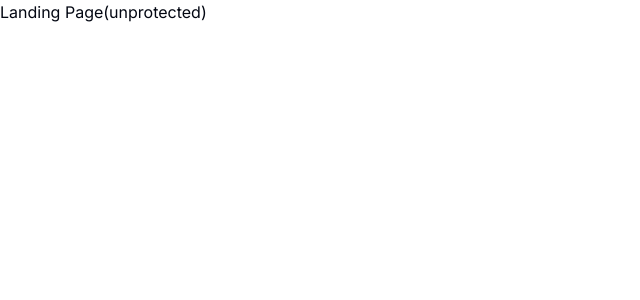
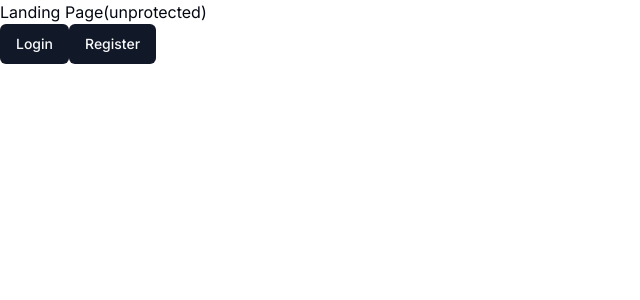
Before and after one commit to Danieldo1/chatter-box-ai, a Next.js app: page / in a window 1280 px wide. Shown: the top 300 px of the page, without its empty margins (0-640 px from the left). Built offline with nearby package versions, Linux system fonts and the light colour scheme.

Commit message:
Set up Clerk

```diff
--- a/app/(auth)/layout.tsx
+++ b/app/(auth)/layout.tsx
@@ -9,3 +9,4 @@
    </div>
     )
   }
+  export default AuthLayout
--- a/app/(dashboard)/(routes)/dashboard/page.tsx
+++ b/app/(dashboard)/(routes)/dashboard/page.tsx
@@ -1,9 +1,11 @@
+import { UserButton } from "@clerk/nextjs";
 
 
 export default function Dashboard() {
   return (
-    <main className="">
+    <div className="">
      <p className="text-xl text-red-500">Hello</p>
-    </main>
+     <UserButton afterSignOutUrl="/" />
+    </div>
   )
 }
--- a/app/(landing)/page.tsx
+++ b/app/(landing)/page.tsx
@@ -1,7 +1,18 @@
+import { Button } from "@/components/ui/button"
+import Link from "next/link"
+
 const LandingPage = () => {
     return (
         <div>
-            <h1>Landing Page(unprotected)</h1>
+            Landing Page(unprotected)
+            <div>
+                <Link href="/sign-in">
+                <Button>Login</Button>
+                </Link>
+                <Link href="/sign-up">
+                <Button>Register</Button>
+                </Link>
+            </div>
         </div>
     )
 }
```
